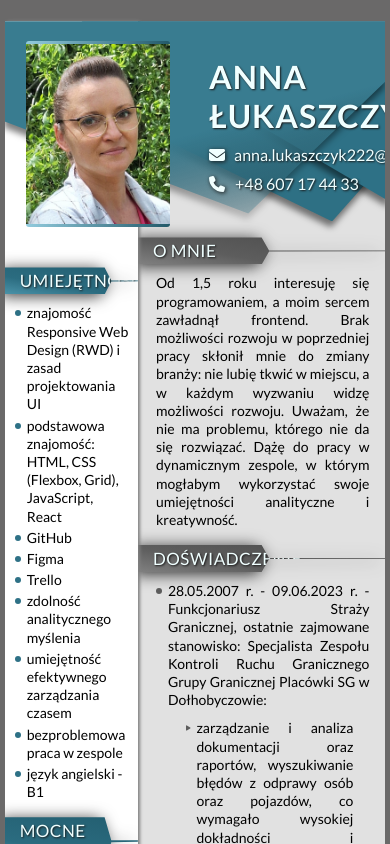
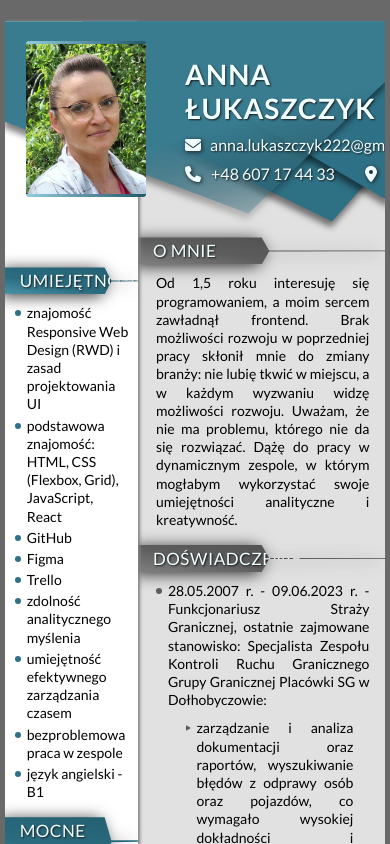
Before and after one commit to AnnaLukaszczyk/CV-AnnaLukaszczyk, a React (Create React App) app: page / in a window 390 px wide. Shown: the top 844 px of the page. Built offline with nearby package versions, Linux system fonts and the light colour scheme.

Commit message:
added mobileLarge breakpoint

```diff
--- a/src/theme.js
+++ b/src/theme.js
@@ -1,5 +1,6 @@
 export const theme = {
   breakpoints: {
     tablet: 920,
+    mobileLarge: 767,
   }
 }
```
